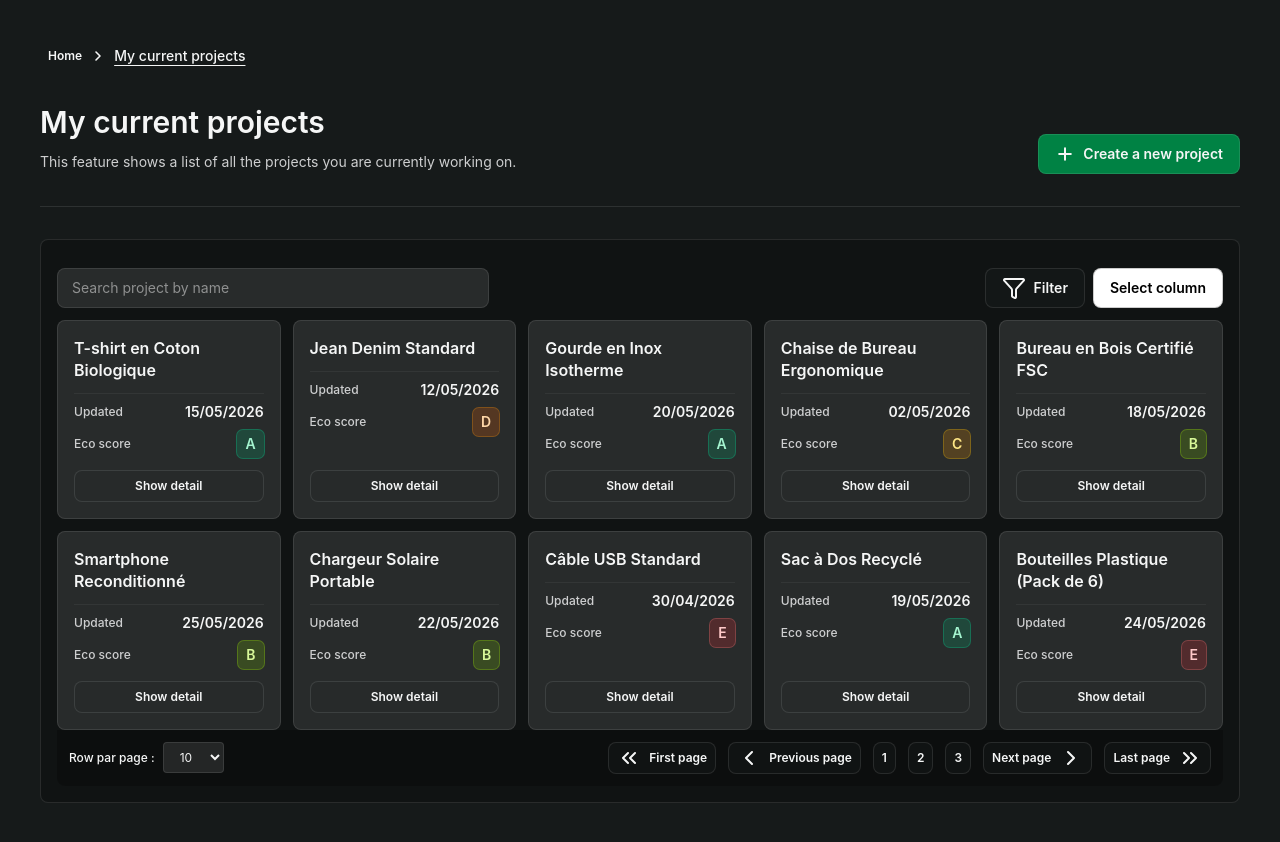
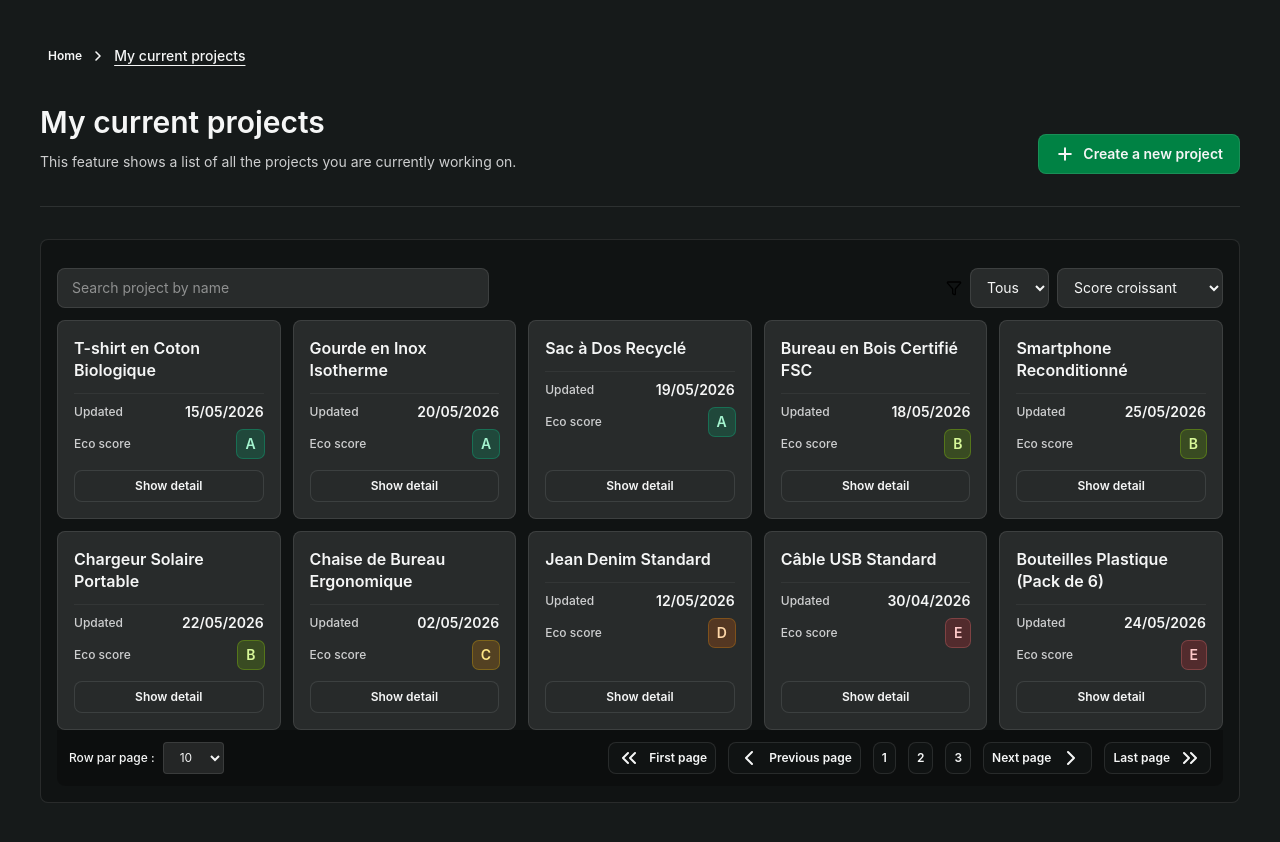
Before and after one commit to chrisrouty/test-eco-design-cloud, a React (Vite) app: page / in a window 1280 px wide. Built offline with nearby package versions, Linux system fonts and the light colour scheme.

Commit message:
add productfilter, productsort, productcard

```diff
--- a/src/assets/css/index.css
+++ b/src/assets/css/index.css
@@ -13,9 +13,7 @@
 }
 
 :root {
-  color-scheme: light;
   font-family: Inter, ui-sans-serif, system-ui, -apple-system, BlinkMacSystemFont, "Segoe UI", sans-serif;
-  background: #ffffff;
 }
 
 * {
--- a/src/components/ui/Input/Select/intex.tsx
+++ b/src/components/ui/Input/Select/intex.tsx
@@ -1,11 +1,42 @@
-export const Select = () => {
-	return (
-		<select
-			className="bg-white/10 rounded-sm text-content-main px-3 py-1.5 border border-white/10 text-xs"
-		>
-			<option value="10">10</option>
-			<option value="20">20</option>
-			<option value="30">30</option>
-		</select>
-	)
+import clsx from 'clsx'
+import { ChangeEvent, JSX, useCallback } from 'react'
+import { SelectProps, SelectSize } from './type'
+
+const sizeStyles: Record<SelectSize, string> = {
+  sm: 'h-8 rounded-sm px-3 text-xs',
+  md: 'h-10 rounded-lg px-3 text-sm',
 }
+
+export const Select = <Value extends string>({
+  options,
+  value,
+  onChange,
+  size = 'sm',
+  className,
+  ...props
+}: SelectProps<Value>): JSX.Element => {
+
+  const handleChange = useCallback((event: ChangeEvent<HTMLSelectElement>) => {
+    onChange(event.target.value as Value)
+  }, [onChange])
+
+  return (
+    <select
+      className={clsx(
+        'border border-white/10 bg-white/10 text-content-main transition-colors cursor-pointer',
+        'focus-visible:outline-hidden focus-visible:ring-2 focus-visible:ring-primary focus-visible:ring-offset-2 focus-visible:ring-offset-background',
+        sizeStyles[size],
+        className,
+      )}
+      onChange={handleChange}
+      value={value}
+      {...props}
+    >
+      { options.map((option) => (
+        <option className="bg-background text-content-main" key={option.value} value={option.value}>
+          {option.label}
+        </option>
+      )) }
+    </select>
+  )
+}
--- a/src/components/ui/Input/Select/type.ts
+++ b/src/components/ui/Input/Select/type.ts
@@ -0,0 +1,16 @@
+import { SelectHTMLAttributes } from 'react'
+
+export type SelectSize = 'sm' | 'md'
+
+export type SelectOption<Value extends string = string> = {
+  label: string
+  value: Value
+}
+
+export interface SelectProps<Value extends string = string>
+  extends Omit<SelectHTMLAttributes<HTMLSelectElement>, 'onChange' | 'size'> {
+  options: SelectOption<Value>[]
+  value: Value
+  onChange: (value: Value) => void
+  size?: SelectSize
+}
--- a/src/components/ui/Input/TextField/index.tsx
+++ b/src/components/ui/Input/TextField/index.tsx
@@ -2,7 +2,7 @@ export const TextField = () => {
 	return (
 		<input
 			type="text"
-			className="w-full bg-white/10 rounded-lg px-[14px] py-[9px] text-content-main border border-white/10 text-sm"
+			className="w-full rounded-lg border border-white/10 bg-white/10 px-[14px] py-[9px] text-sm text-content-main focus-visible:outline-hidden focus-visible:ring-2 focus-visible:ring-primary focus-visible:ring-offset-2 focus-visible:ring-offset-background"
 			placeholder="Search project by name"
 		/>
 	)
--- a/src/features/products/ProductList.tsx
+++ b/src/features/products/ProductList.tsx
@@ -1,32 +1,88 @@
-import {ProductFilter} from "./components/ProductFilter";
-import {ProductSort} from "./components/ProductSort";
-import {ProductPaginate} from "./components/ProductPaginate";
-import {TextField} from "../../components/ui/Input/TextField";
-import { PRODUCTS_MOCK } from "../../data/mockProducts";
-import { ProductCard } from "./components/ProductCard";
+import { useMemo, useState } from 'react'
+import { TextField } from '../../components/ui/Input/TextField'
+import { PRODUCTS_MOCK } from '../../data/mockProducts'
+import { EcoScore, Product } from '../../types/products'
+import { ProductCard } from './components/ProductCard'
+import { ProductFilter } from './components/ProductFilter'
+import { ProductScoreFilter } from './components/ProductFilter/type'
+import { ProductPaginate } from './components/ProductPaginate'
+import { ProductSort } from './components/ProductSort'
+import { ProductSortValue } from './components/ProductSort/type'
+
+const scoreValue: Record<EcoScore, number> = {
+	A: 1,
+	B: 2,
+	C: 3,
+	D: 4,
+	E: 5,
+}
+
+const filterProductsByScore = (
+	products: Product[],
+	filter: ProductScoreFilter
+): Product[] => {
+	if (filter === 'A-B') {
+		return products.filter((product) => product.ecoScore === 'A' || product.ecoScore === 'B')
+	}
+
+	if (filter === 'C-D') {
+		return products.filter((product) => product.ecoScore === 'C' || product.ecoScore === 'D')
+	}
+
+	if (filter === 'E') {
+		return products.filter((product) => product.ecoScore === 'E')
+	}
+
+	return products
+}
+
+const sortProducts = (
+	products: Product[],
+	sort: ProductSortValue
+): Product[] => {
+	return [...products].sort((firstProduct, secondProduct) => {
+		if (sort === 'score-asc') {
+			return scoreValue[firstProduct.ecoScore] - scoreValue[secondProduct.ecoScore]
+		}
+
+		if (sort === 'score-desc') {
+			return scoreValue[secondProduct.ecoScore] - scoreValue[firstProduct.ecoScore]
+		}
+
+		if (sort === 'name') {
+			return firstProduct.name.localeCompare(secondProduct.name)
+		}
+
+		return new Date(secondProduct.updatedAt).getTime() - new Date(firstProduct.updatedAt).getTime()
+	})
+}
 
 export const ProductList = () => {
+	const [scoreFilter, setScoreFilter] = useState<ProductScoreFilter>('all')
+	const [productSort, setProductSort] = useState<ProductSortValue>('score-asc')
+
+	const products = useMemo(() => {
+		return sortProducts(filterProductsByScore(PRODUCTS_MOCK, scoreFilter), productSort)
+	}, [scoreFilter, productSort])
+
 	return (
 		<>
-			{/*header*/}
 			<div className="flex items-center justify-between py-3 gap-3">
 				<div className="w-full max-w-108">
 					<TextField />
 				</div>
 				<div className="flex items-center gap-2">
-					<ProductFilter />
-					<ProductSort />
+					<ProductFilter onChange={setScoreFilter} value={scoreFilter} />
+					<ProductSort onChange={setProductSort} value={productSort} />
 				</div>
 			</div>
 
-			{/*prduct list*/}
 			<div className="grid auto-rows-fr grid-cols-[repeat(auto-fit,minmax(220px,1fr))] gap-3">
-				{ PRODUCTS_MOCK.map((product) => (
+				{ products.map((product) => (
 					<ProductCard key={product.id} product={product} />
 				)) }
 			</div>
 
-			{/*pagination*/}
 			<ProductPaginate />
 		</>
 	)
--- a/src/features/products/components/ProductFilter/index.tsx
+++ b/src/features/products/components/ProductFilter/index.tsx
@@ -1,20 +1,29 @@
-import {Button} from "../../../../components/ui/Button";
-import {FilterIcon} from "lucide-react";
-import clsx from "clsx";
+import { FilterIcon } from 'lucide-react'
+import { memo } from 'react'
+import { Select } from '../../../../components/ui/Input/Select/intex'
+import { ProductFilterProps, ProductScoreFilter } from './type'
 
-export const ProductFilter = () => {
+const filterOptions: Array<{
+  label: string;
+  value: ProductScoreFilter;
+}> = [
+  { label: 'Tous', value: 'all' },
+  { label: 'A-B', value: 'A-B' },
+  { label: 'C-D', value: 'C-D' },
+  { label: 'E', value: 'E' },
+]
 
-	const classes = clsx(
-		'hidden',
-		'md:inline-block',
-	);
+export const ProductFilter = memo(({ value, onChange }: ProductFilterProps) => {
 
-	return (
-		<div>
-			<Button variant="glass">
-				<FilterIcon />
-				<span className={classes}>Filter</span>
-			</Button>
-		</div>
-	)
-}
+  return (
+    <div className="inline-flex items-center gap-2">
+      <FilterIcon aria-hidden="true" className="size-4" />
+      <Select
+        onChange={onChange}
+        options={filterOptions}
+        value={value}
+        size="md"
+      />
+    </div>
+  )
+})
--- a/src/features/products/components/ProductFilter/type.ts
+++ b/src/features/products/components/ProductFilter/type.ts
@@ -0,0 +1,6 @@
+export type ProductScoreFilter = 'all' | 'A-B' | 'C-D' | 'E'
+
+export interface ProductFilterProps {
+  value: ProductScoreFilter
+  onChange: (value: ProductScoreFilter) => void
+}
--- a/src/features/products/components/ProductPaginate/index.tsx
+++ b/src/features/products/components/ProductPaginate/index.tsx
@@ -3,8 +3,16 @@ import {Button} from "../../../../components/ui/Button";
 import {Label} from "../../../../components/ui/Label";
 import {ChevronLeft, ChevronRight, ChevronsLeft, ChevronsRight} from "lucide-react";
 import clsx from "clsx";
+import {useState} from "react";
+
+const pageSizeOptions = [
+	{label: '10', value: '10'},
+	{label: '20', value: '20'},
+	{label: '30', value: '30'},
+]
 
 export const ProductPaginate = () => {
+	const [pageSize, setPageSize] = useState('10')
 
 	const classes = clsx(
 		'hidden',
@@ -13,10 +21,12 @@ export const ProductPaginate = () => {
 
 	return (
 		<div className="flex items-center justify-between bg-black/24 p-3 rounded-b-lg">
+
 			<div className="flex items-center gap-2">
 				<Label className={classes}>Row par page :</Label>
-				<Select />
+				<Select onChange={setPageSize} options={pageSizeOptions} value={pageSize} />
 			</div>
+
 			<div className="flex items-center gap-3">
 				<Button variant="glass" size="sm">
 					<ChevronsLeft /> <span className={classes}>First page</span>
@@ -24,11 +34,13 @@ export const ProductPaginate = () => {
 				<Button variant="glass" size="sm">
 					<ChevronLeft /> <span className={classes}>Previous page</span>
 				</Button>
+
 				<div className="flex items-center gap-3">
 					<Button variant="glass" size="sm">1</Button>
 					<Button variant="glass" size="sm">2</Button>
 					<Button variant="glass" size="sm">3</Button>
 				</div>
+
 				<Button variant="glass" size="sm">
 					<span className={classes}>Next page</span> <ChevronRight />
 				</Button>
--- a/src/features/products/components/ProductSort/index.tsx
+++ b/src/features/products/components/ProductSort/index.tsx
@@ -1,9 +1,25 @@
-import {Button} from "../../../../components/ui/Button";
+import { memo } from 'react'
+import { Select } from '../../../../components/ui/Input/Select/intex'
+import { ProductSortProps, ProductSortValue } from './type'
 
-export const ProductSort = () => {
-	return (
-		<div>
-			<Button variant="secondary">Select column</Button>
-		</div>
-	)
-}
+const sortOptions: Array<{
+  label: string;
+  value: ProductSortValue;
+}> = [
+  { label: 'Score croissant', value: 'score-asc' },
+  { label: 'Score décroissant', value: 'score-desc' },
+  { label: 'Nom', value: 'name' },
+  { label: 'Date', value: 'date' },
+]
+
+export const ProductSort = memo(({ value, onChange }: ProductSortProps) => {
+
+  return (
+    <Select
+      onChange={onChange}
+      options={sortOptions}
+      value={value}
+      size="md"
+    />
+  )
+})
--- a/src/features/products/components/ProductSort/type.ts
+++ b/src/features/products/components/ProductSort/type.ts
@@ -0,0 +1,6 @@
+export type ProductSortValue = 'score-asc' | 'score-desc' | 'name' | 'date'
+
+export interface ProductSortProps {
+  value: ProductSortValue
+  onChange: (value: ProductSortValue) => void
+}
--- a/src/layouts/MainLayout.tsx
+++ b/src/layouts/MainLayout.tsx
@@ -2,7 +2,7 @@ import clsx from 'clsx'
 import { CurrentProjects } from '../views/currentProjects'
 
 const mainClassName = clsx(
-  'min-h-screen bg-background p-6 text-foreground',
+  'min-h-screen bg-background p-6',
   'sm:p-8',
   'md:p-10',
 )
```
Also changed, not shown: src/features/products/components/ProductCard/index.tsx (+8 -5 lines).
